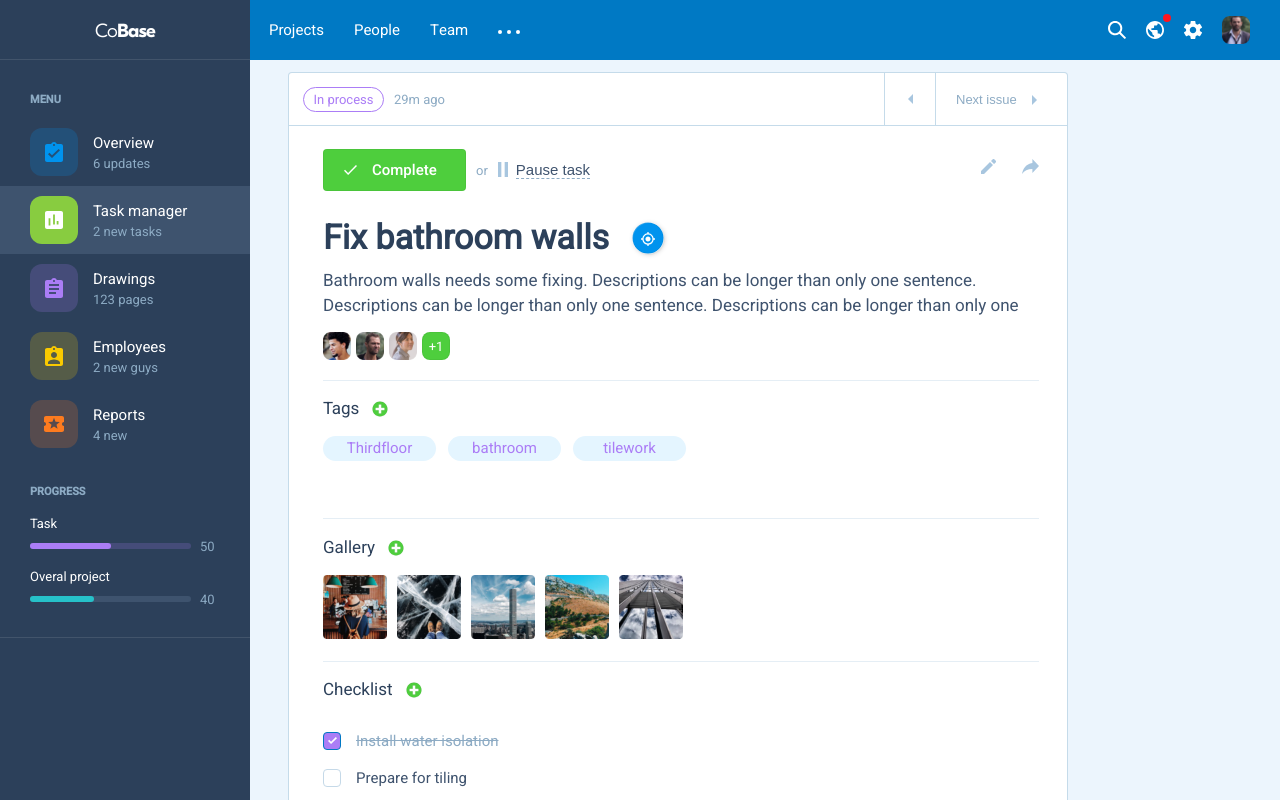
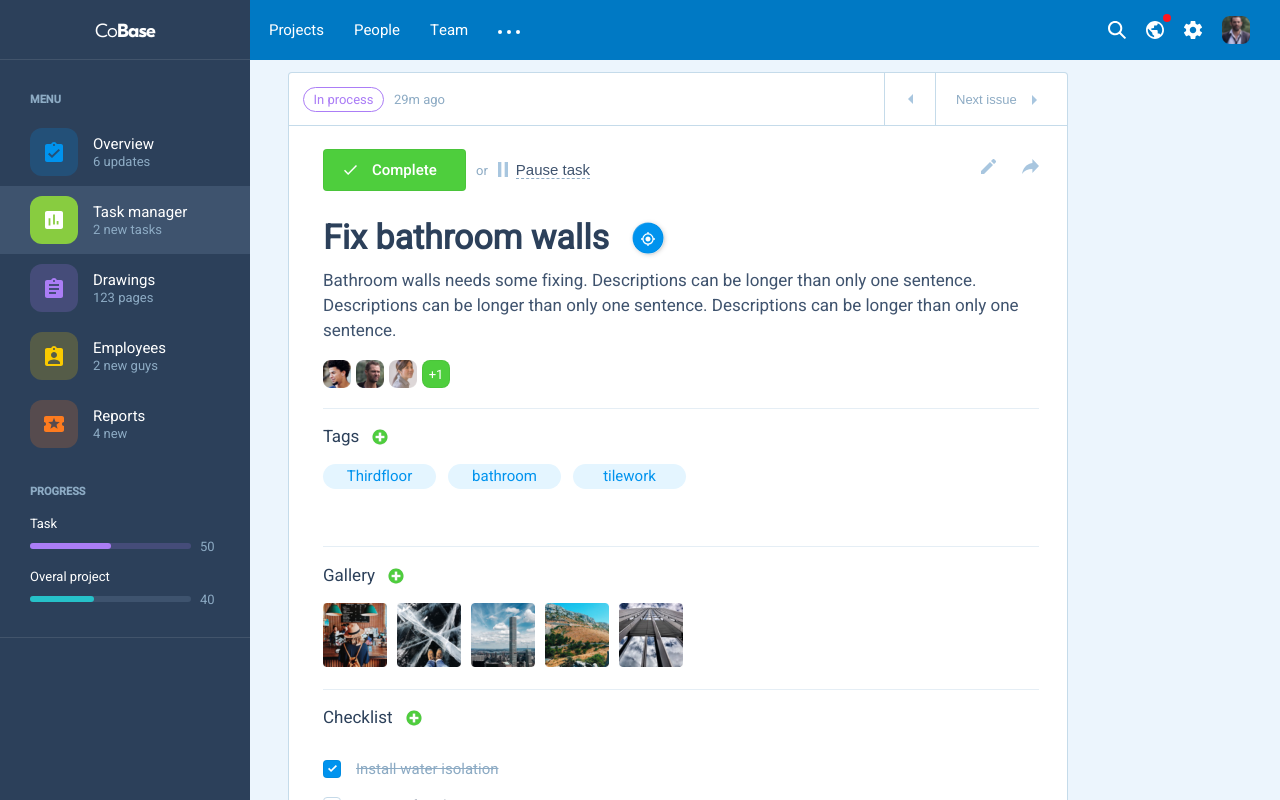
Before and after one commit to nlysenko/cobase-test, a React (Create React App) app in the folder apps/cobase-web/: page /cobase-test/task-manager in a window 1280 px wide. Built offline with nearby package versions, Linux system fonts and the light colour scheme.

Commit message:
Fix small bugs in task-manager page

```diff
--- a/apps/cobase-web/src/shared/components/SideBarMenu.js
+++ b/apps/cobase-web/src/shared/components/SideBarMenu.js
@@ -37,7 +37,7 @@ const useStyles = createUseStyles({
     },
   },
 
-  title: {
+  caption: {
     fontFamily: 'Heebo-Medium',
     color: NepalColor,
     fontSize: 11,
@@ -126,13 +126,14 @@ const useStyles = createUseStyles({
     },
   },
 
-  name: {
+  title: {
     fontSize: 15,
   },
 
-  indicator: {
+  subtitle: {
     color: NepalColor,
     fontSize: 13,
+    marginTop: -3,
   },
 })
 
@@ -144,7 +145,7 @@ const SideBarMenu = (props) => {
   const classes = useStyles()
   return (
     <div className={classes.menu}>
-      <h3 className={classes.title}>MENU</h3>
+      <h3 className={classes.caption}>MENU</h3>
 
       <nav className={classes.navbar}>
         <ul className={classes.list}>
@@ -160,9 +161,9 @@ const SideBarMenu = (props) => {
               </i>
 
               <span className={classes.inner}>
-                <span className={classes.name}>Overview</span>
+                <span className={classes.title}>Overview</span>
 
-                <span className={classes.indicator}>6 updates</span>
+                <span className={classes.subtitle}>6 updates</span>
               </span>
             </NavLink>
           </li>
@@ -179,9 +180,9 @@ const SideBarMenu = (props) => {
               </i>
 
               <span className={classes.inner}>
-                <span className={classes.name}>Task manager</span>
+                <span className={classes.title}>Task manager</span>
 
-                <span className={classes.indicator}>{`${newTasks} new ${
+                <span className={classes.subtitle}>{`${newTasks} new ${
                   newTasks === 1 ? 'task' : 'tasks'
                 }`}</span>
               </span>
@@ -200,9 +201,9 @@ const SideBarMenu = (props) => {
               </i>
 
               <span className={classes.inner}>
-                <span className={classes.name}>Drawings</span>
+                <span className={classes.title}>Drawings</span>
 
-                <span className={classes.indicator}>123 pages</span>
+                <span className={classes.subtitle}>123 pages</span>
               </span>
             </NavLink>
           </li>
@@ -219,9 +220,9 @@ const SideBarMenu = (props) => {
               </i>
 
               <span className={classes.inner}>
-                <span className={classes.name}>Employees</span>
+                <span className={classes.title}>Employees</span>
 
-                <span className={classes.indicator}>2 new guys</span>
+                <span className={classes.subtitle}>2 new guys</span>
               </span>
             </NavLink>
           </li>
@@ -238,9 +239,9 @@ const SideBarMenu = (props) => {
               </i>
 
               <span className={classes.inner}>
-                <span className={classes.name}>Reports</span>
+                <span className={classes.title}>Reports</span>
 
-                <span className={classes.indicator}>4 new</span>
+                <span className={classes.subtitle}>4 new</span>
               </span>
             </NavLink>
           </li>
--- a/apps/cobase-web/src/shared/molecules/Checklist.js
+++ b/apps/cobase-web/src/shared/molecules/Checklist.js
@@ -20,11 +20,11 @@ import subtaskCheckedAudio from 'assets/mp3/checkbox-checked.mp3'
 import {
   BlackSqueezeColor,
   RhinoColor,
-  AzureRadianceColor,
-  LochmaraColor,
+  AquaColor,
   FiordColor,
   PeriwinkleGrayColor,
   NepalColor,
+  EmeraldColor,
 } from 'shared/styles/colors'
 
 const useStyles = createUseStyles({
@@ -78,8 +78,8 @@ const useStyles = createUseStyles({
     display: 'none',
 
     '&:checked + i': {
-      borderColor: LochmaraColor,
-      background: AzureRadianceColor,
+      borderColor: EmeraldColor,
+      background: AquaColor,
     },
 
     '&:disabled + i': {
--- a/apps/cobase-web/src/shared/molecules/Controls.js
+++ b/apps/cobase-web/src/shared/molecules/Controls.js
@@ -13,7 +13,7 @@ import ProgressBtn from 'shared/buttons/ProgressBtn'
 import { ReactComponent as CreateIcon } from 'assets/svg/create.svg'
 import { ReactComponent as ShareIcon } from 'assets/svg/share.svg'
 
-import { NepalColor } from 'shared/styles/colors'
+import { NepalColor, GothicColor } from 'shared/styles/colors'
 
 const useStyles = createUseStyles({
   controls: {
@@ -47,6 +47,11 @@ const useStyles = createUseStyles({
   createIcon: {
     display: 'inline-block',
     height: 16,
+    cursor: 'pointer',
+
+    '&:hover path': {
+      fill: GothicColor,
+    },
   },
 
   shareIcon: {
--- a/apps/cobase-web/src/shared/molecules/Description.js
+++ b/apps/cobase-web/src/shared/molecules/Description.js
@@ -9,12 +9,7 @@ import { createUseStyles } from 'react-jss'
 
 import { ReactComponent as GroupIcon } from 'assets/svg/group.svg'
 
-import {
-  RhinoColor,
-  FiordColor,
-  Lochmara1Color,
-  Lochmara2Color,
-} from 'shared/styles/colors'
+import { RhinoColor, FiordColor } from 'shared/styles/colors'
 
 const useStyles = createUseStyles({
   description: {
@@ -42,22 +37,8 @@ const useStyles = createUseStyles({
     },
   },
 
-  group: {
-    cursor: 'pointer',
-
-    '&:hover path': {
-      fill: Lochmara1Color,
-    },
-
-    '&:active path': {
-      fill: Lochmara2Color,
-    },
-  },
-
   about: {
     paddingTop: 8,
-    maxHeight: 55,
-    overflow: 'scroll',
     fontSize: 17,
     color: FiordColor,
   },
@@ -74,7 +55,7 @@ const Description = (props) => {
         <h1 className={classes.title}>{title}</h1>
 
         <i className={classes.icon}>
-          <GroupIcon className={classes.group} />
+          <GroupIcon />
         </i>
       </div>
 
--- a/apps/cobase-web/src/shared/molecules/Tags.js
+++ b/apps/cobase-web/src/shared/molecules/Tags.js
@@ -13,7 +13,7 @@ import {
   BlackSqueezeColor,
   RhinoColor,
   LilyWhiteColor,
-  AzureRadianceColor,
+  AquaColor,
 } from 'shared/styles/colors'
 
 const useStyles = createUseStyles({
@@ -60,7 +60,7 @@ const useStyles = createUseStyles({
   },
 
   tagName: {
-    color: AzureRadianceColor,
+    color: AquaColor,
     fontSize: 15,
   },
 })
```
